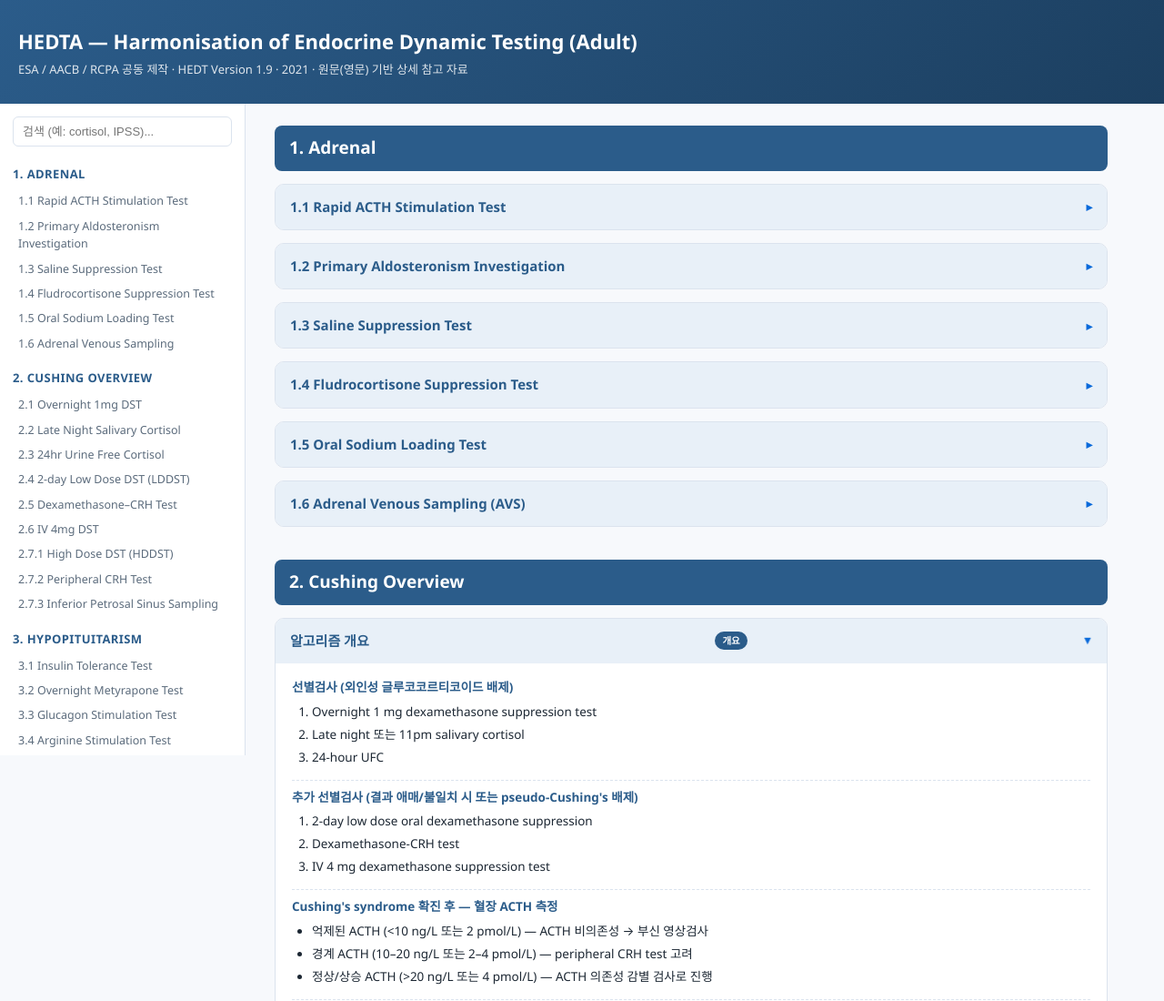
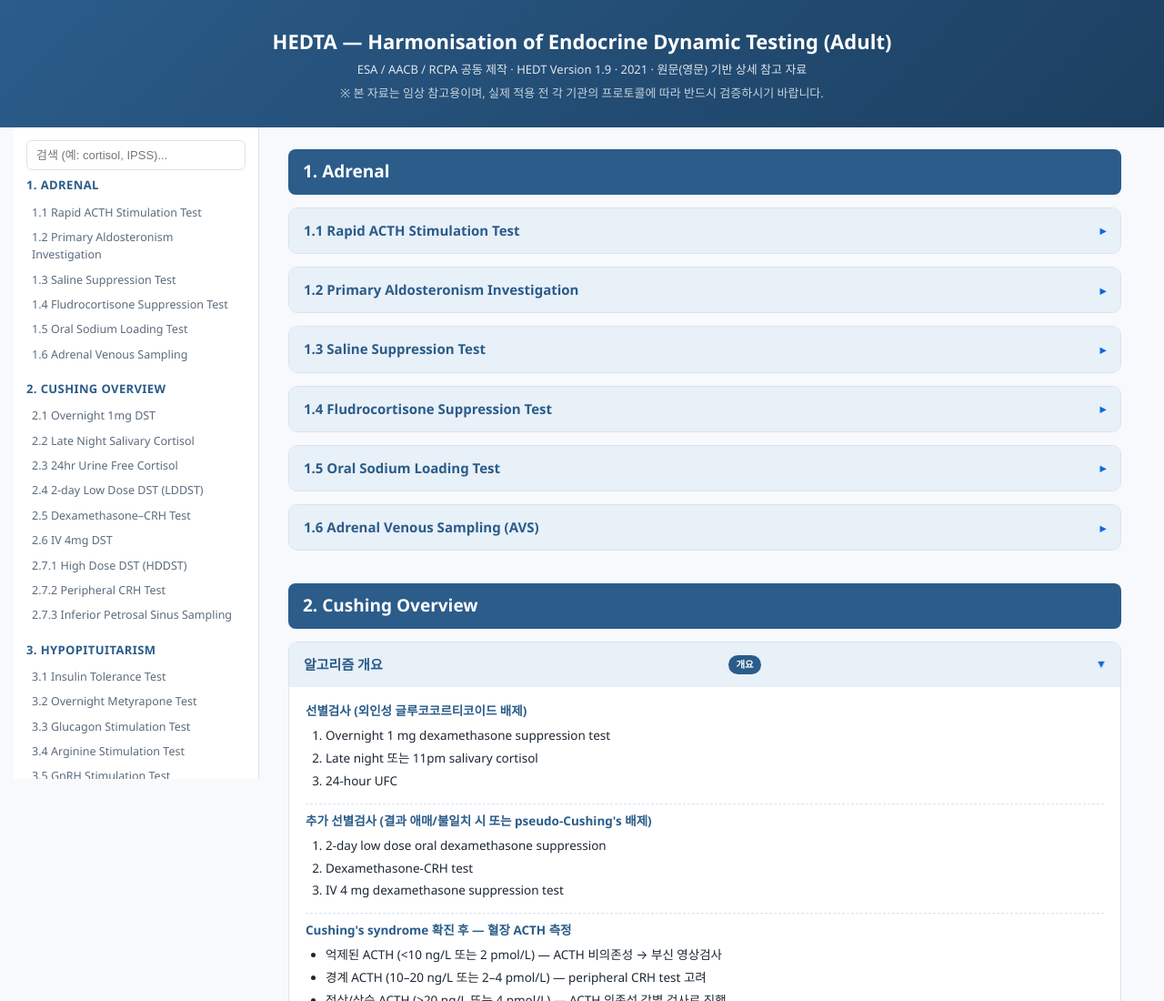
Before and after one commit to huydad-bot/Endocrine-Guidelines, a plain HTML site: page dynamic-test.html in a window 1280 px wide. Shown: the top 1100 px of the page at 91% size. Drawn offline with Linux system fonts and the light colour scheme.

Commit message:
Add files via upload

```diff
--- a/dynamic-test.html
+++ b/dynamic-test.html
@@ -12,10 +12,10 @@
   }
   *{box-sizing:border-box;}
   body{margin:0;font-family:'Segoe UI',-apple-system,'Malgun Gothic',sans-serif;background:var(--bg);color:var(--text);line-height:1.55;}
-  header{background:linear-gradient(135deg,var(--main),#1c3f60);color:#fff;padding:28px 20px;}
+  header{background:linear-gradient(135deg,var(--main),#1c3f60);color:#fff;padding:28px 20px;text-align:center;}
   header h1{margin:0 0 4px;font-size:22px;}
   header .sub{font-size:13px;opacity:.85;}
-  .layout{display:flex;max-width:1400px;margin:0 auto;}
+  .layout{display:flex;max-width:1250px;margin:0 auto;}
   nav{width:270px;flex-shrink:0;background:var(--surface);border-right:1px solid var(--border);
       height:calc(100vh - 84px);position:sticky;top:84px;overflow-y:auto;padding:14px;}
   nav .chapter-title{font-weight:700;color:var(--main);font-size:13px;margin:14px 0 6px;text-transform:uppercase;letter-spacing:.03em;}
@@ -23,6 +23,8 @@
   nav a:hover{background:var(--main-light);color:var(--main);}
   #searchBox{width:100%;padding:8px 10px;border:1px solid var(--border);border-radius:6px;font-size:13px;margin-bottom:6px;}
   main{flex:1;padding:24px 32px 80px;max-width:980px;}
+  .disclaimer{background:#fff6e5;border:1px solid #e8c77a;color:#7a5200;border-radius:8px;padding:12px 16px;font-size:12.5px;line-height:1.6;margin-bottom:20px;}
+  .disclaimer strong{color:#5c3d00;}
   h2.chapter{color:#fff;background:var(--main);padding:10px 16px;border-radius:8px;font-size:19px;margin:36px 0 14px;}
   h2.chapter:first-of-type{margin-top:0;}
   details.test{background:var(--surface);border:1px solid var(--border);border-radius:10px;margin-bottom:14px;overflow:hidden;}
@@ -59,12 +61,13 @@
 <header>
   <h1>HEDTA — Harmonisation of Endocrine Dynamic Testing (Adult)</h1>
   <div class="sub">ESA / AACB / RCPA 공동 제작 · HEDT Version 1.9 · 2021 · 원문(영문) 기반 상세 참고 자료</div>
+  <div class="sub" style="margin-top:6px;opacity:.75;">※ 본 자료는 임상 참고용이며, 실제 적용 전 각 기관의 프로토콜에 따라 반드시 검증하시기 바랍니다.</div>
 </header>
 
 <div class="layout">
 <nav>
   <input id="searchBox" type="text" placeholder="검색 (예: cortisol, IPSS)...">
-  <div class="chapter-title">1. Adrenal</div>
+  <div class="chapter-title" style="margin-top:0;">1. Adrenal</div>
   <a href="#t1-1">1.1 Rapid ACTH Stimulation Test</a>
   <a href="#t1-2">1.2 Primary Aldosteronism Investigation</a>
   <a href="#t1-3">1.3 Saline Suppression Test</a>
```
